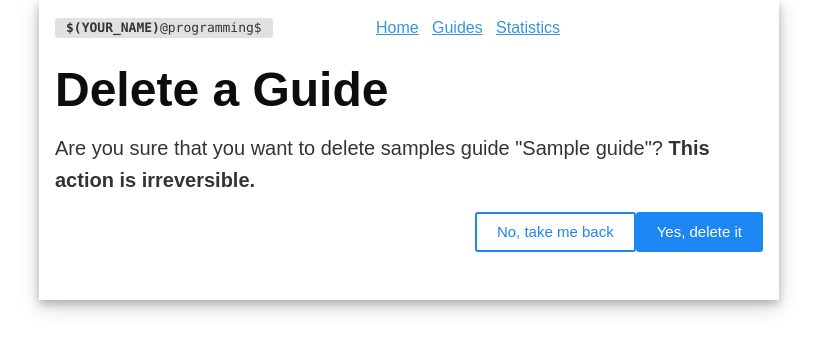
After one commit to jchristgit/programming-site, a Django app: page /guides/1/delete in a window 1280 px wide. The commit adds this page. Shown: the top 352 px of the page, without its empty margins (231-1048 px from the left). Run offline with Django 3.2, Linux system fonts and the light colour scheme; tables that the repository leaves empty hold one stand-in row (values such as "Sample post"); some libraries are stand-ins or nearby versions.

Commit message:
Add edit & delete views for guides.
Signed-off-by: Johannes Christ <Johannes.christ@gmail.com>

```diff
--- a/guides/models.py
+++ b/guides/models.py
@@ -1,5 +1,4 @@
 from django.conf import settings
-from django.contrib.auth.models import User
 from django.db import models
 from markupfield.fields import MarkupField
 
@@ -15,3 +14,6 @@ class Guide(models.Model):
     pub_datetime = models.DateTimeField(auto_now_add=True, editable=False)
     edit_datetime = models.DateTimeField(auto_now=True, editable=False)
     author = models.ForeignKey(settings.AUTH_USER_MODEL, on_delete=models.PROTECT)
+
+    def __str__(self):
+        return self.title
--- /dev/null
+++ b/guides/templates/guides/guide_confirm_delete.html
@@ -0,0 +1,17 @@
+{% extends 'base.html' %}
+
+{% block body %}
+  <br>
+  <h1>Delete a Guide</h1>
+  <form method="post" action="" class="form">
+    {% csrf_token %}
+    <p class="large">
+      Are you sure that you want to delete {% if request.user == object.author %}your{% else %}{{ object.author }}s{% endif %}
+      guide "{{ object }}"? <strong>This action is irreversible.</strong>
+    </p>
+    <div class="row align-right">
+      <a href="javascript:history.go(-1)" class="button col outline">No, take me back</a>
+      <input type="submit" class="button col" value="Yes, delete it" />
+    </div>
+  </form>
+{% endblock %}
--- a/guides/urls.py
+++ b/guides/urls.py
@@ -7,5 +7,7 @@ app_name = 'guides'
 urlpatterns = [
     path('', views.IndexView.as_view(), name='index'),
     path('create', views.CreateView.as_view(), name='create'),
-    path('<int:pk>', views.DetailView.as_view(), name='detail')
+    path('<int:pk>', views.DetailView.as_view(), name='detail'),
+    path('<int:pk>/edit', views.EditView.as_view(), name='edit'),
+    path('<int:pk>/delete', views.DeleteView.as_view(), name='delete')
 ]
--- a/guides/views.py
+++ b/guides/views.py
@@ -1,13 +1,12 @@
 import os
-from operator import attrgetter
 
 import requests
-from django.contrib.auth.decorators import user_passes_test
 from django.http import HttpResponseRedirect
 from django.shortcuts import reverse
-from django.utils.decorators import method_decorator
+from django.urls import reverse_lazy
 from django.views import generic
 
+from .mixins import AuthorRequiredMixin, MemberRequiredMixin
 from .models import Guide
 from stats.models import Users as DiscordUser
 
@@ -21,8 +20,12 @@ class IndexView(generic.ListView):
         return Guide.objects.order_by('-pub_datetime')
 
 
-@method_decorator(user_passes_test(attrgetter('is_member')), name='dispatch')
-class CreateView(generic.CreateView):
+class DetailView(generic.DetailView):
+    model = Guide
+    template_name = 'guides/detail.html'
+
+
+class CreateView(generic.CreateView, MemberRequiredMixin):
     model = Guide
     fields = ['title', 'overview', 'content']
 
@@ -51,6 +54,11 @@ class CreateView(generic.CreateView):
         return HttpResponseRedirect(detail_url)
 
 
-class DetailView(generic.DetailView):
+class EditView(generic.UpdateView, MemberRequiredMixin, AuthorRequiredMixin):
     model = Guide
-    template_name = 'guides/detail.html'
+    fields = ['title', 'overview', 'content']
+
+
+class DeleteView(generic.DeleteView, MemberRequiredMixin, AuthorRequiredMixin):
+    model = Guide
+    success_url = reverse_lazy('guides:index')
```
Also changed, not shown: guides/mixins.py (added, +15 -0 lines), guides/templates/guides/guide_form.html (+6 -1 lines), guides/templates/guides/index.html (+11 -1 lines).
